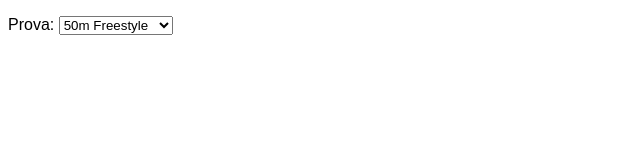
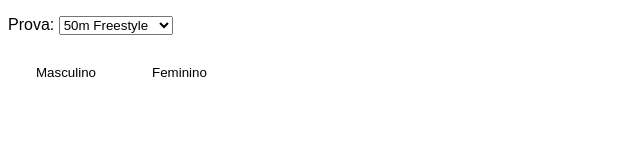
Before and after one commit to andrequeiroz/d3.workbench, a plain HTML site: page index.html in a window 1280 px wide. Shown: the whole page, without its empty margins (0-640 px from the left). Drawn offline with Linux system fonts and the light colour scheme.

Commit message:
botões de paineis

```diff
--- a/src/painel.js
+++ b/src/painel.js
@@ -2,10 +2,12 @@ function executar(dados) {
 
   d3.json(dados).then(function(x) {
 
+    // painel principal
     var painel = d3.select("body")
                    .append("div")
                    .attr("id", "painel");
 
+    // seletor de provas
     painel.append("p")
           .text("Prova: ")
           .append("select")
@@ -20,6 +22,19 @@ function executar(dados) {
     var prova = x.filter(function(el) {
       return el.codigo === seletor.options[seletor.selectedIndex].value;
     });
+
+    // menu de opções
+    var paineis = [ "Masculino", "Feminino" ];
+    var menu = painel.append("div")
+                     .attr("id", "painel-menu");
+
+    var botoes = menu.selectAll("button")
+                     .data(paineis)
+                     .enter()
+                     .append("button")
+                     .attr("class", "painel-botoes")
+                     .text(function(d) { return d; })
+
     prova = prova[0];
     console.log(prova);
   });
--- a/styles/painel.css
+++ b/styles/painel.css
@@ -2,3 +2,16 @@ p {
   font-family: sans-serif;
   font-size: 12pt;
 }
+
+.painel-botoes {
+  border: none;
+  background-color: inherit;
+  padding: 14px 28px;
+  cursor: pointer;
+  display: inline-block;
+}
+
+.painel-botoes:hover {
+  background: steelblue;
+  color: aliceblue;
+}
```
